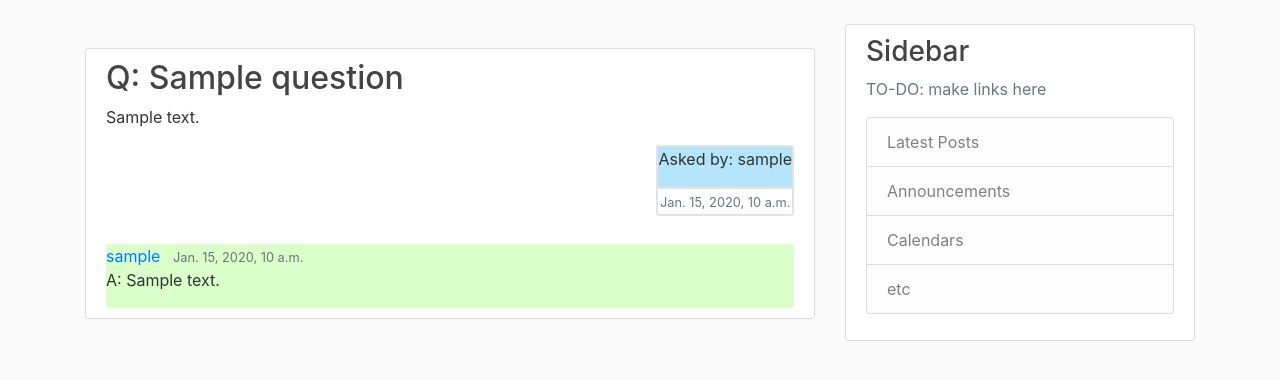
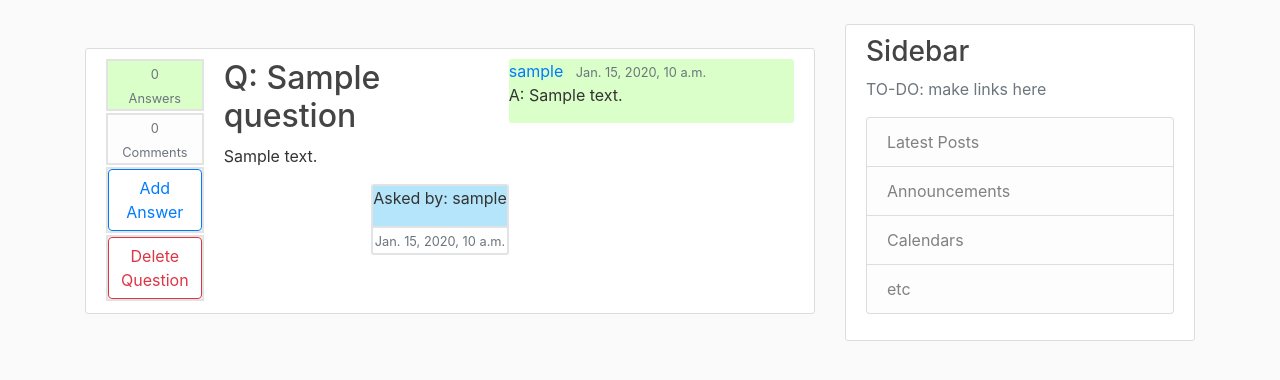
Before and after one commit to Jonnygibb/QnA-board-wmgtss, a Django app: page / in a window 1280 px wide. Shown: the part 56-436 px from the top of the page. Run offline with Django 4.2, Linux system fonts and the light colour scheme; a user stored in the database is signed in; tables that the repository leaves empty hold one stand-in row (values such as "Sample post"); some libraries are stand-ins or nearby versions.

Commit message:
Styled statistic boxes for questions to meet requirements

```diff
--- a/app/board/static/board/board.css
+++ b/app/board/static/board/board.css
@@ -2,11 +2,6 @@ body {
     background: #fafafa;
     color: #333333;
     margin-top: 5rem;
-  }
-
-  .qna-styling {
-    display: grid;
-    align-items: unset;
   }
 
   .question {
@@ -37,6 +32,38 @@ body {
 
   .question-datetime {
     text-align: center;
+  }
+
+  .stat {
+    display: flex;
+    border: 2px solid #e3e3e3;
+    margin-bottom: 2px;
+    max-width: 100px;
+    text-align: center;
+    flex-direction: column;
+  }
+
+  .stat-section {
+    display: flex;
+    flex-direction: column;
+    flex: 0;
+    margin-right: 20px;
+  }
+
+  .counter {
+    flex: 1;
+  }
+
+  .counter-text {
+    flex: 1;
+  }
+
+  .answer-stat {
+    background-color: #DAFFC9;
+  }
+
+  .comment-stat {
+    background-color: #fdfdfe;
   }
 
   h1, h2, h3, h4, h5, h6 {
--- a/app/board/templates/users/home.html
+++ b/app/board/templates/users/home.html
@@ -6,7 +6,33 @@
       <h2>No questions exist at this time...</h2>
     {% else %}
       {% for question in questions %}
-        <article class="qna-styling media content-section">
+        <article class="media content-section">
+          <div class="stat-section">
+            <div class="answer-stat stat">
+              <div class="counter">
+                <small class="text-muted">0</small>
+              </div>
+              <div class="counter-text">
+                <small class="text-muted">Answers</small>
+              </div>
+            </div>
+            <div class="comment-stat stat">
+              <div class="counter">
+                <small class="text-muted">0</small>
+              </div>
+              <div class="counter-text">
+                <small class="text-muted">Comments</small>
+              </div>
+            </div>
+            {% if user.is_superuser %}
+              <div class="stat">
+                <a href="{% url 'answer-create' %}" class="btn btn-outline-primary btn-block">Add<br>Answer</a>
+              </div>
+              <div class="stat">
+                <a href="{% url 'question-delete' question.slug %}" class="btn btn-outline-danger btn-block">Delete<br>Question</a>
+              </div>
+            {% endif %}
+          </div>
           <div class="question media-body">
             <!--URl here uses the slug field to redirect users to the detail page of a specific question-->
             <h2><a class="article-title" href="{% url 'question-detail' question.slug %}">Q: {{ question.title }}</a></h2>
--- a/app/board/views.py
+++ b/app/board/views.py
@@ -122,7 +122,7 @@ class QuestionDeleteView(UserPassesTestMixin, DeleteView):
         questions created by themselves
         """
         question = self.get_object()
-        if self.request.user == question.user:
+        if (self.request.user == question.user) or (self.request.user.is_superuser):
             return True
         else:
             return False
```
